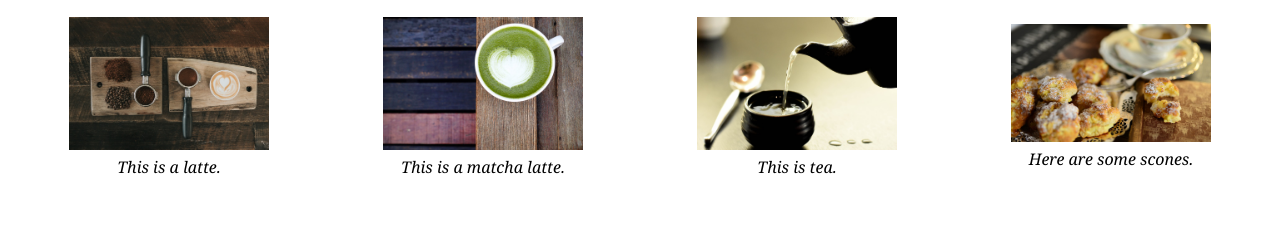
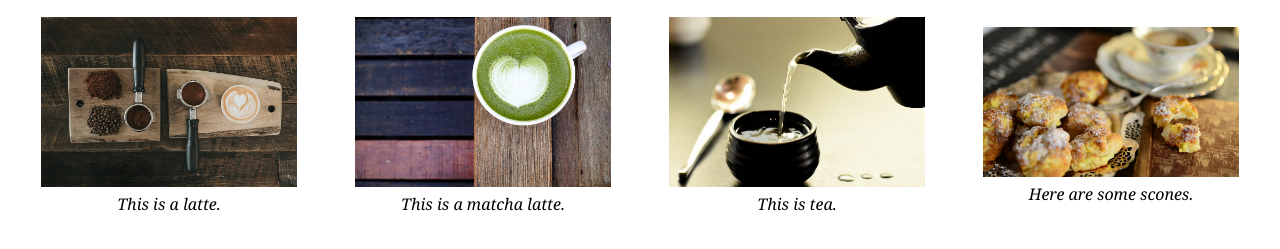
Before and after one commit to cifellir/odin-landing-page, a plain HTML site: page index.html in a window 1280 px wide. Shown: the part 477-726 px from the top of the page. Drawn offline with Linux system fonts and the light colour scheme.

Commit message:
modify styles.css

```diff
--- a/styles.css
+++ b/styles.css
@@ -101,7 +101,7 @@ h2 {
 }
 
 .thumbnail {
-    width: 200px;
+    width: 20vw;
     height: auto;
 }
 
@@ -109,13 +109,14 @@ h2 {
     display: flex;
     flex: 2;
     align-items: center;
-    justify-content: space-around;
+    justify-content: space-between;
     padding: 12px;
 }
 .photo {
     display: flex;
+    flex: 2;
     flex-direction: column;
-    justify-content: space-around;
+    align-items: center;
 }
 
 .caption {
```
